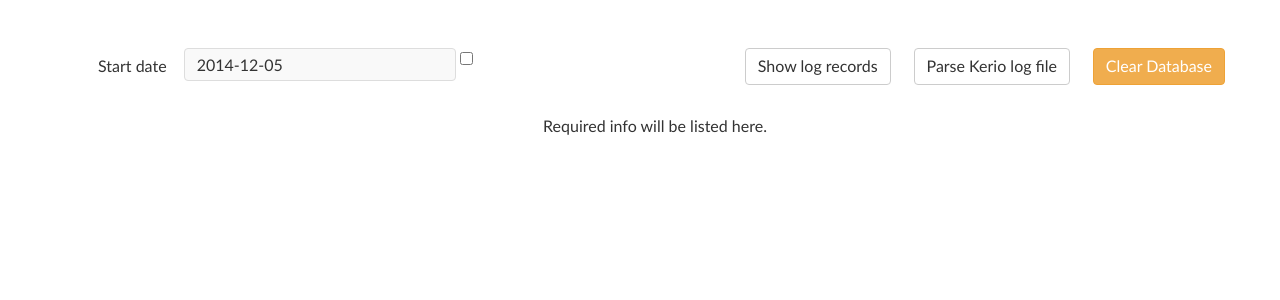
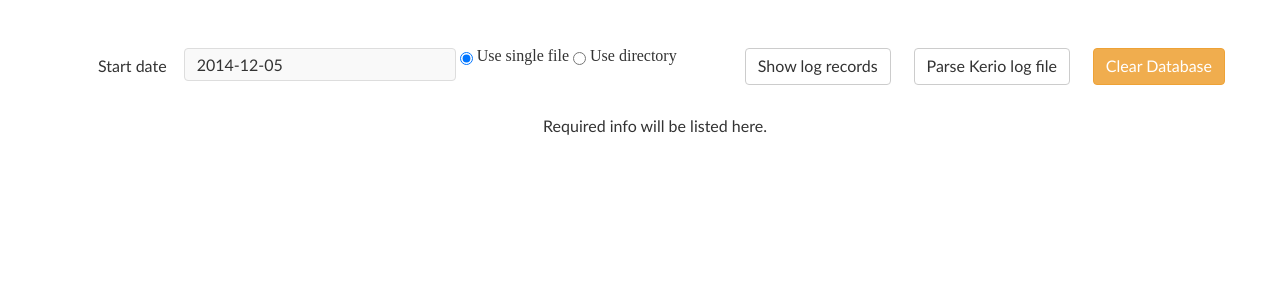
Before and after one commit to ButenkoD/Kerio-Control-s-log, a PHP site: page / in a window 1280 px wide. Shown: the top 300 px of the page. Run offline with PHP 8.4, Linux system fonts and the light colour scheme.

Commit message:
use radio instead on checkbox

```diff
--- a/controllers/MainController.php
+++ b/controllers/MainController.php
@@ -73,7 +73,7 @@ class MainController
         $databaseHandler = new Database();
         $parser = new Parser($databaseHandler);
         $logFiles = array();
-        if ($_GET['parse-tree'] == 'true') {
+        if ($_GET['log-source'] == 'dir') {
             $logFiles = $this->getLogFilesList($config);
         } else {
             $logFiles[] = $config->get('log_file_path');
@@ -100,11 +100,13 @@ class MainController
     {
         $array = array();
         $path = $config->get('log_file_tree_dir');
-        $dir = new RecursiveDirectoryIterator($path, RecursiveDirectoryIterator::SKIP_DOTS);
-        $files = new RecursiveIteratorIterator($dir, RecursiveIteratorIterator::SELF_FIRST);
-        foreach ($files as $file) {
-            if (substr($file->getFileName(), -3) == 'log') {
-                $array[] = $file->getPath() . DIRECTORY_SEPARATOR . $file->getFileName();
+        if (file_exists($path) && is_dir($path)) {
+            $dir = new RecursiveDirectoryIterator($path, RecursiveDirectoryIterator::SKIP_DOTS);
+            $files = new RecursiveIteratorIterator($dir, RecursiveIteratorIterator::SELF_FIRST);
+            foreach ($files as $file) {
+                if (substr($file->getFileName(), -3) == 'log') {
+                    $array[] = $file->getPath() . DIRECTORY_SEPARATOR . $file->getFileName();
+                }
             }
         }
         return $array;
--- a/views/main.php
+++ b/views/main.php
@@ -4,7 +4,7 @@
     <script type="application/javascript" src="../static/js/jquery-ui-1.11.2.custom/jquery-ui.min.js"></script>
     <script type="application/javascript" src="../static/js/jquery.dataTables.min.js"></script>
     <script type="application/javascript" src="../static/bootstrap3/dist/js/bootstrap.min.js"></script>
-<!--    <script type="application/javascript" src="../static/js/preLoader.js"></script>-->
+    <!--    <script type="application/javascript" src="../static/js/preLoader.js"></script>-->
     <link rel="stylesheet" href="../static/js/jquery-ui-1.11.2.custom/jquery-ui.min.css">
     <link rel="stylesheet" href="../static/css/jquery.dataTables.min.css">
     <link rel="stylesheet" href="../static/css/jquery.dataTables_themeroller.css">
@@ -19,11 +19,13 @@
             <label>Start date</label>
             <input type="text" id="start-date" name="date" value="2014-12-05">
             <!--onclick="makeRequest(event, 'showAll');-->
-    <!--    <button class="button btn btn-default" onclick="makeRequest(event, 'showAll');">Show log records</button>-->
+            <!--    <button class="button btn btn-default" onclick="makeRequest(event, 'showAll');">Show log records</button>-->
             <button class="button btn btn-warning" onclick="makeRequest(event,'clearDB');">Clear Database</button>
-            <button class="button btn btn-default" onclick="makeRequest(event,'parseLog');">Parse Kerio log file</button>
+            <button class="button btn btn-default" onclick="makeRequest(event,'parseLog');">Parse Kerio log file
+            </button>
             <button class="button btn btn-default" onclick="makeRequest(event, 'showAll');">Show log records</button>
-            <input type="checkbox" name="parseTree" id="parseTree"/>
+            <input type="radio" name="log-source" value="file" checked/> Use single file
+            <input type="radio" name="log-source" value="dir"/> Use directory
         </div>
     </form>
     <img id="loader" src="../static/images/loader.gif" alt="" width="50" height="53"/>
@@ -31,7 +33,7 @@
 <div id="txtHint" class="container"><b>Required info will be listed here.</b></div>
 <script>
     function makeRequest(event, action) {
-        $("#loader").css("display","block");
+        $("#loader").css("display", "block");
         event.preventDefault();
 
         if (window.XMLHttpRequest) {
@@ -56,9 +58,9 @@
                 }
             }
         }
-        $("#loader").css("display","none");
+        $("#loader").css("display", "none");
         var start_date = document.getElementById("start-date").value;
-        xmlhttp.open("GET", "index.php?request_action=" + action + "&parse-tree=" + $('#parseTree').is(':checked') + "&start_date=" + start_date, true);
+        xmlhttp.open("GET", "index.php?request_action=" + action + "&log-source=" + $(":radio:checked").val() + "&start_date=" + start_date, true);
         xmlhttp.send();
     }
 
```
Also changed, not shown: 1 other file.
